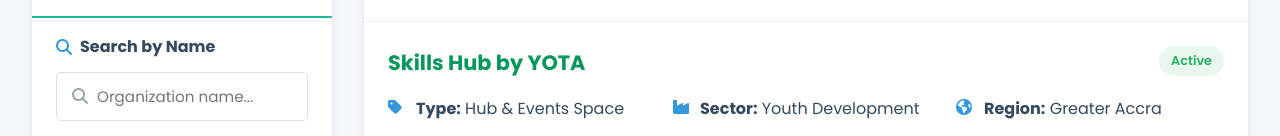
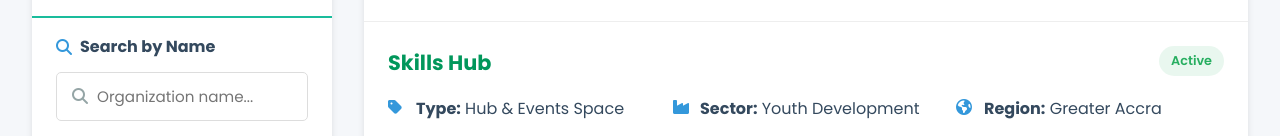
Before and after one commit to maxfrimpong/voyc, a plain HTML site: page voyc_directory_new/index.html in a window 1280 px wide. Shown: the part 802-938 px from the top of the page. Drawn offline with Linux system fonts and the light colour scheme.

Commit message:
removed by YOTA from the Skills Hub by YOTA

```diff
--- a/voyc_directory_new/index.html
+++ b/voyc_directory_new/index.html
@@ -790,7 +790,7 @@
     <script>
         // Compiled Organization data with contact details
         const organizations = [
-            { id: 1, name: "Skills Hub by YOTA", type: "Hub & Events Space", sector: "Youth Development", status: true, region: "Greater Accra", city: "Accra", municipal: "Accra Metro", address: "YOTA Building, 95 La-Bawaleshie Road, East Legon, Accra<br><strong>Contact:</strong> info@skillshub.org.gh | +233 50 149 9316", description: "A creative hub connecting young people with opportunities" },
+            { id: 1, name: "Skills Hub", type: "Hub & Events Space", sector: "Youth Development", status: true, region: "Greater Accra", city: "Accra", municipal: "Accra Metro", address: "YOTA Building, 95 La-Bawaleshie Road, East Legon, Accra<br><strong>Contact:</strong> info@skillshub.org.gh | +233 50 149 9316", description: "A creative hub connecting young people with opportunities" },
             { id: 2, name: "My Home Teacher", type: "Community-Based", sector: "Education", status: true, region: "Central", city: "Cape Coast", municipal: "Cape Coast Metro", address: "KNH Hall, University of Cape Coast, Cape Coast<br><strong>Contact:</strong> myhometeacher1@gmail.com | +233 27 602 1612", description: "My Home Teacher is an award winning social enterprise designed to provide parents with well-qualified tutors who will teach their wards at home." },
             { id: 3, name: "Community Youth Development Foundation (CYDEF)", type: "Non-Governmental", sector: "Training and Skills Development", status: true, region: "Bono East", city: "Kintampo", address: "Ghana Highways Authority Yard, Oposite Collage of Health, Kintampo<br><strong>Contact:</strong> communityyouth_d@yahoo.com | +233 24 827 0261", description: "CYDEF aims at reducing poverty by empowering young people, women and children to effect strategic changes in the rural communities across the country." },
             { id: 4, name: "Initiative for Youth Development", type: "Non-Governmental", sector: "Training and Skills Development", status: true, region: "Greater Accra", city: "Accra", municipal: "Accra Metro", address: "Community Youth Cultural Centre, Kawokudi, Accra<br><strong>Contact:</strong> info@iydghana.org | +233 26 294 4919", description: "The Initiative for Youth Development was established to improve the state of young people in Zongo communities across Ghana." },
@@ -1164,4 +1164,5 @@
         document.addEventListener('DOMContentLoaded', init);
     </script>
 </body>
+
 </html>
```
